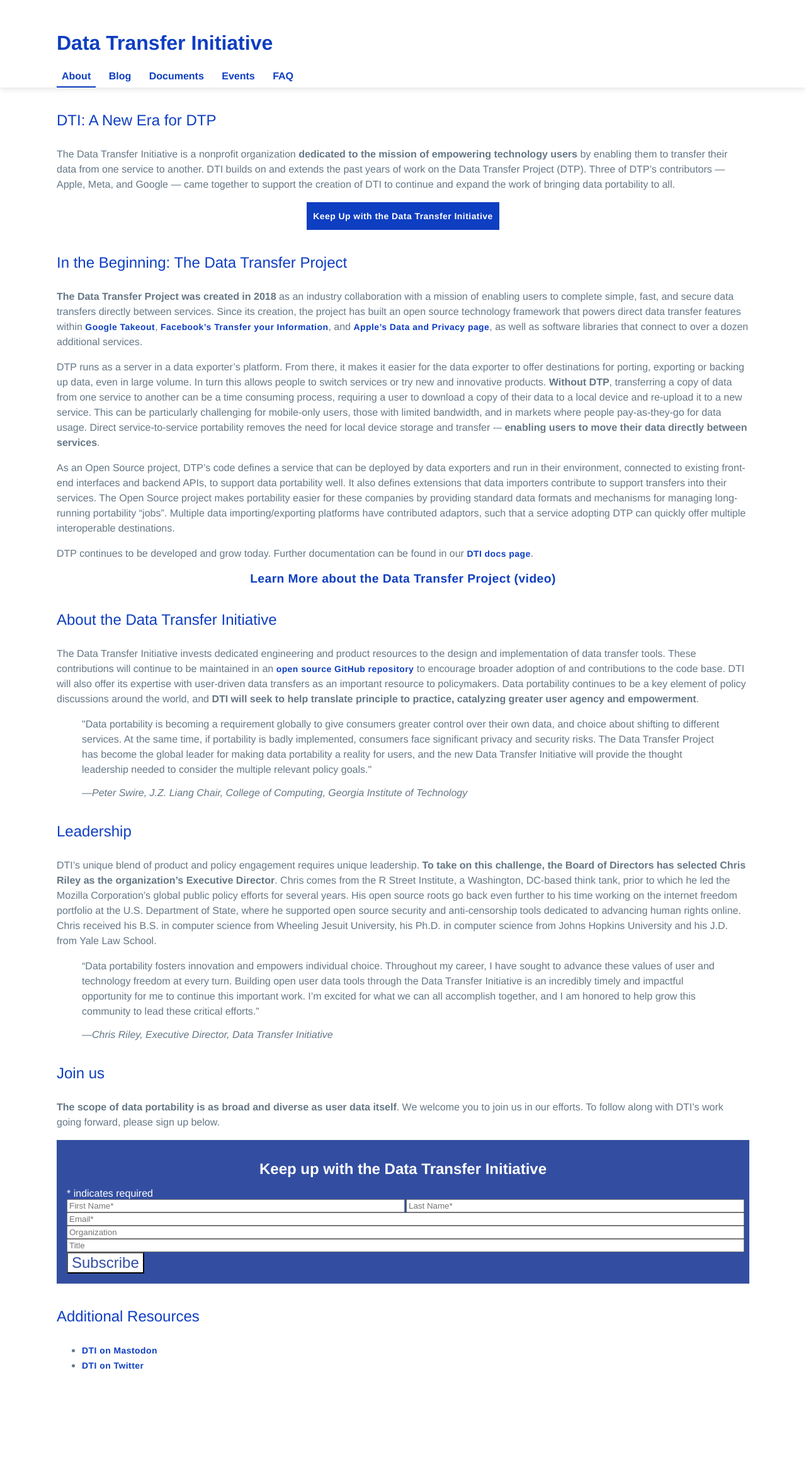
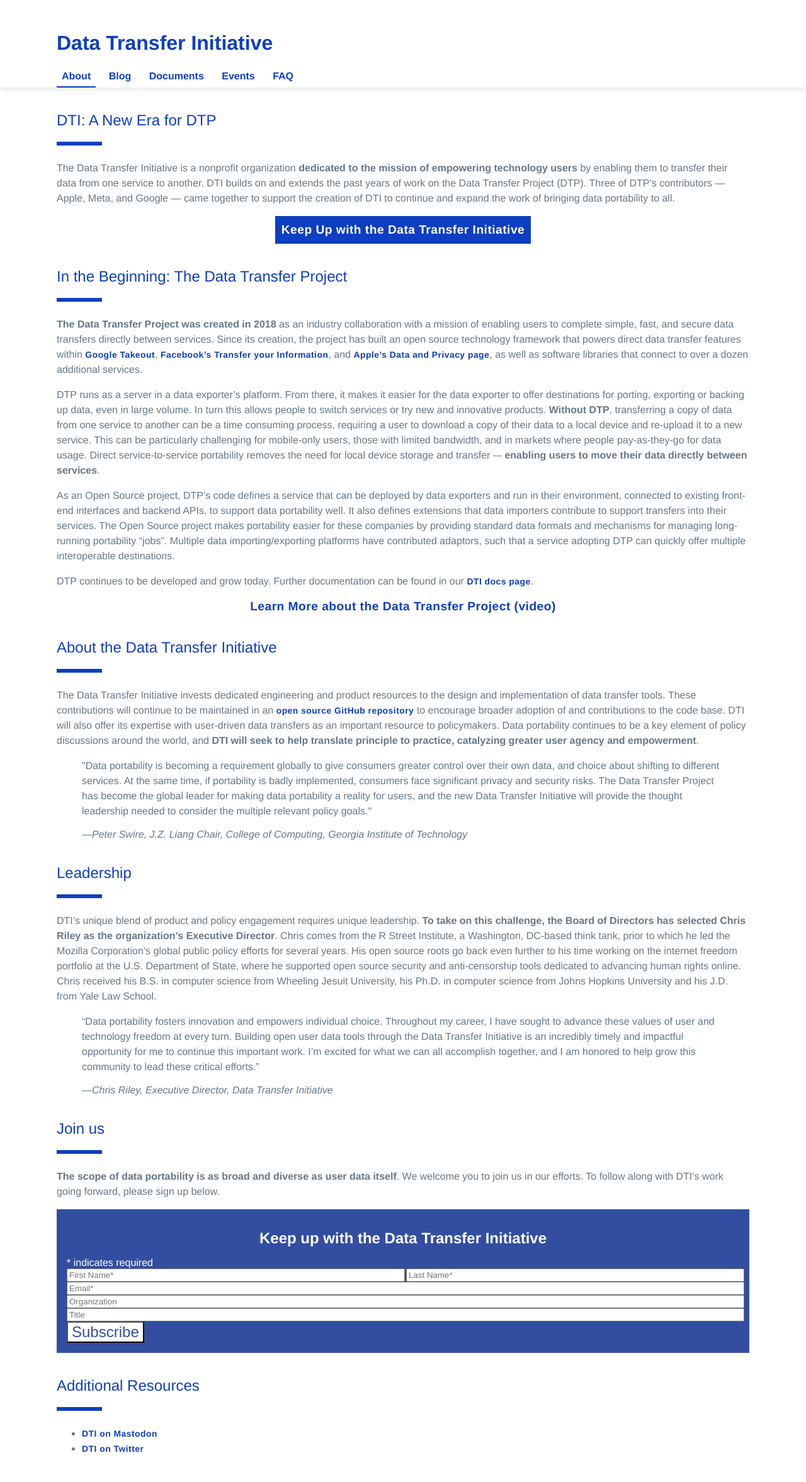
Before and after one commit to dtinit/dtinit.github.io, a Jekyll site: the page built from index.md, in a window 1280 px wide. Shown: the whole page at 63% size. Built offline with Jekyll 4.4.1, drawn with Linux system fonts in a browser that asks for light colours; our own code applies the rules of GitHub Pages for plain Markdown files; comment, search, counter and statistics services are not loaded; before the commit the page ends 2221 px from its top, so only the background shows below that.

Commit message:
Fix missing mustache

```diff
--- a/assets/css/style.scss
+++ b/assets/css/style.scss
@@ -51,8 +51,11 @@
   color: var(--header-color-secondary);
   font-size: 1.5rem;
   line-height: 1.5rem;
-  margin-bottom: 30px;
-  &::after:not(.post-title) {
+  margin-bottom: 24px;
+  > a {
+    font-size: inherit;
+  }
+  &:not(.post-title)::after {
     background-color: var(--primary-color);
     content: " ";
     display: block;
@@ -83,7 +86,7 @@
   }
 }
 
-.main-content :not(h2) > :where(a) {
+:where(.main-content) :where(a) {
   font-size: 0.87rem;
   letter-spacing: 0.03rem;
 }
```
